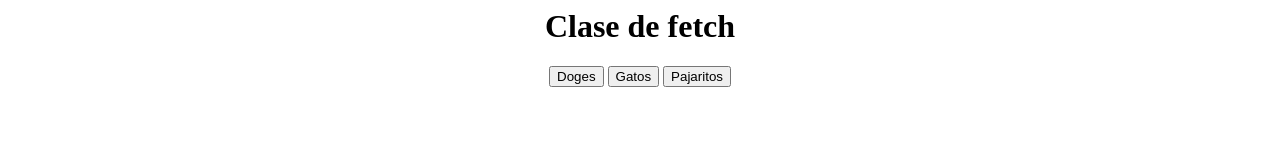
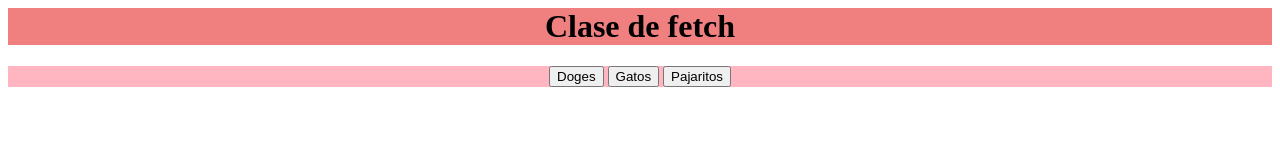
Before and after one commit to LeslieInostroza/fetchGatitosPerritosPajaritos, a plain HTML site: page index.html in a window 1280 px wide. Drawn offline with Linux system fonts and the light colour scheme.

Commit message:
ultimos cambios en css, color

```diff
--- a/style.css
+++ b/style.css
@@ -6,8 +6,10 @@
 }
 .botones {
   text-align: center;
+  background-color: lightpink;
 
 }
 h1{
   text-align: center;
+  background-color: lightcoral;
 }
```
Also changed, not shown: index.html (+1 -0 lines).
